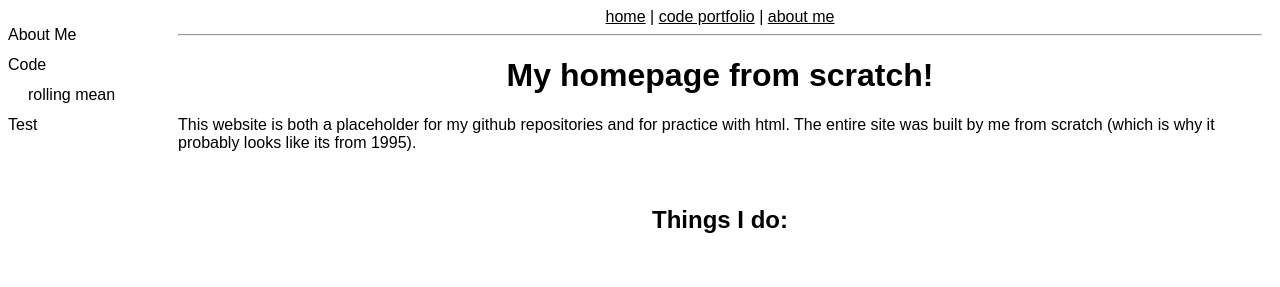
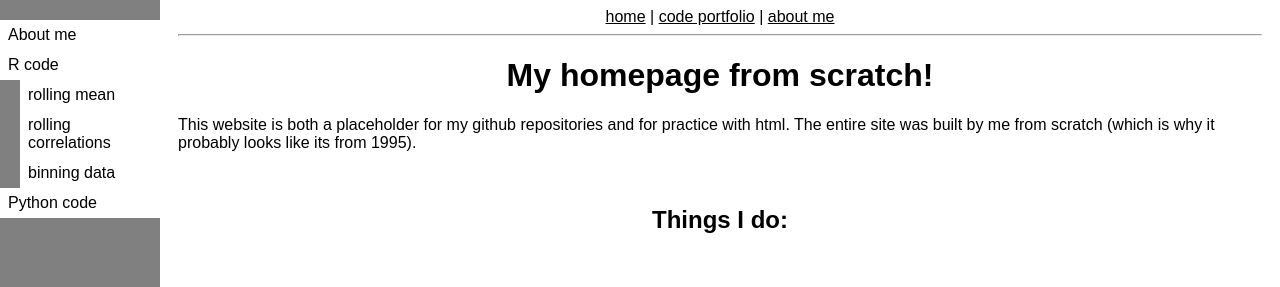
Before and after one commit to JoeThomas-git/JoeThomas-git.github.io, a plain HTML site: page index.html in a window 1280 px wide. Shown: the top 287 px of the page. Drawn offline with Linux system fonts and the light colour scheme.

Commit message:
Update index.html

```diff
--- a/index.html
+++ b/index.html
@@ -41,12 +41,10 @@
     z-index: 1;
     top: 0;
     left: 0;
-    background-color: white;
+    background-color: grey;
     overflow-x: hidden;
     padding-top: 20px;
     font-family: sans-serif;
-    border: black;
-    border-width: 2px;
     }
   .sidenav a {
     padding: 6px 8px 6px 8px;
@@ -78,10 +76,12 @@
 <!-- Top bar of links end -->
 <!-- side bar text start-->
 <div class="sidenav">
-  <a href="#about_me">About Me</a>
-  <a href="code.html">Code</a>
+  <a href="#about_me">About me</a>
+  <a href="code.html">R code</a>
   <a style="margin-left: 20px;background-color: white" href="tutorials/rolling_mean_functions.html">rolling mean</a>
-  <a href="google.com">Test</a>
+  <a style="margin-left: 20px;background-color: white" href="tutorials/rolling_correlation_functions.html">rolling correlations</a>
+  <a style="margin-left: 20px;background-color: white" href="tutorials/binning_functions.html">binning data</a>
+  <a href="google.com">Python code</a>
 </div>
 <!-- side bar text end -->
 <div class="main">
```
